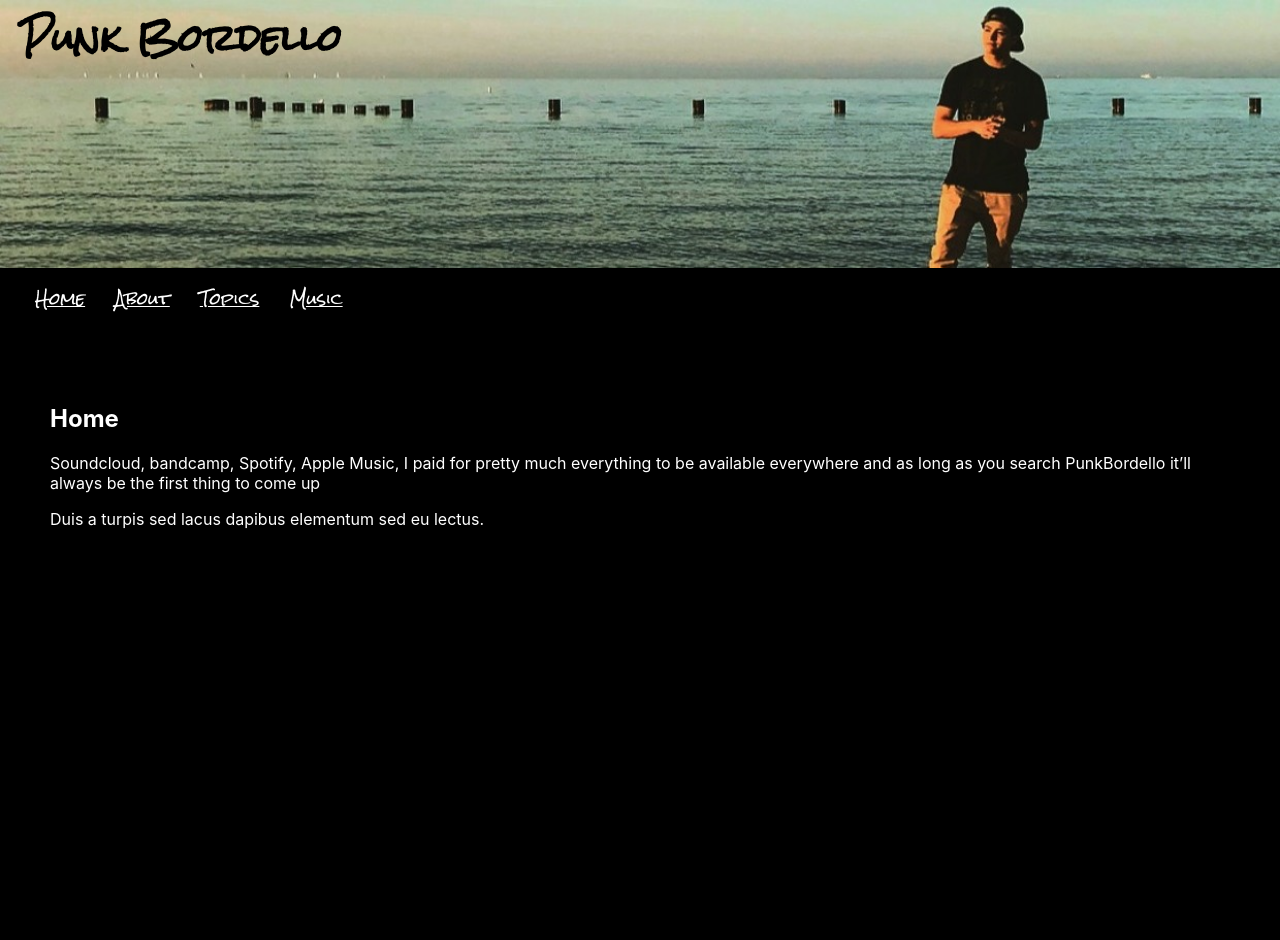
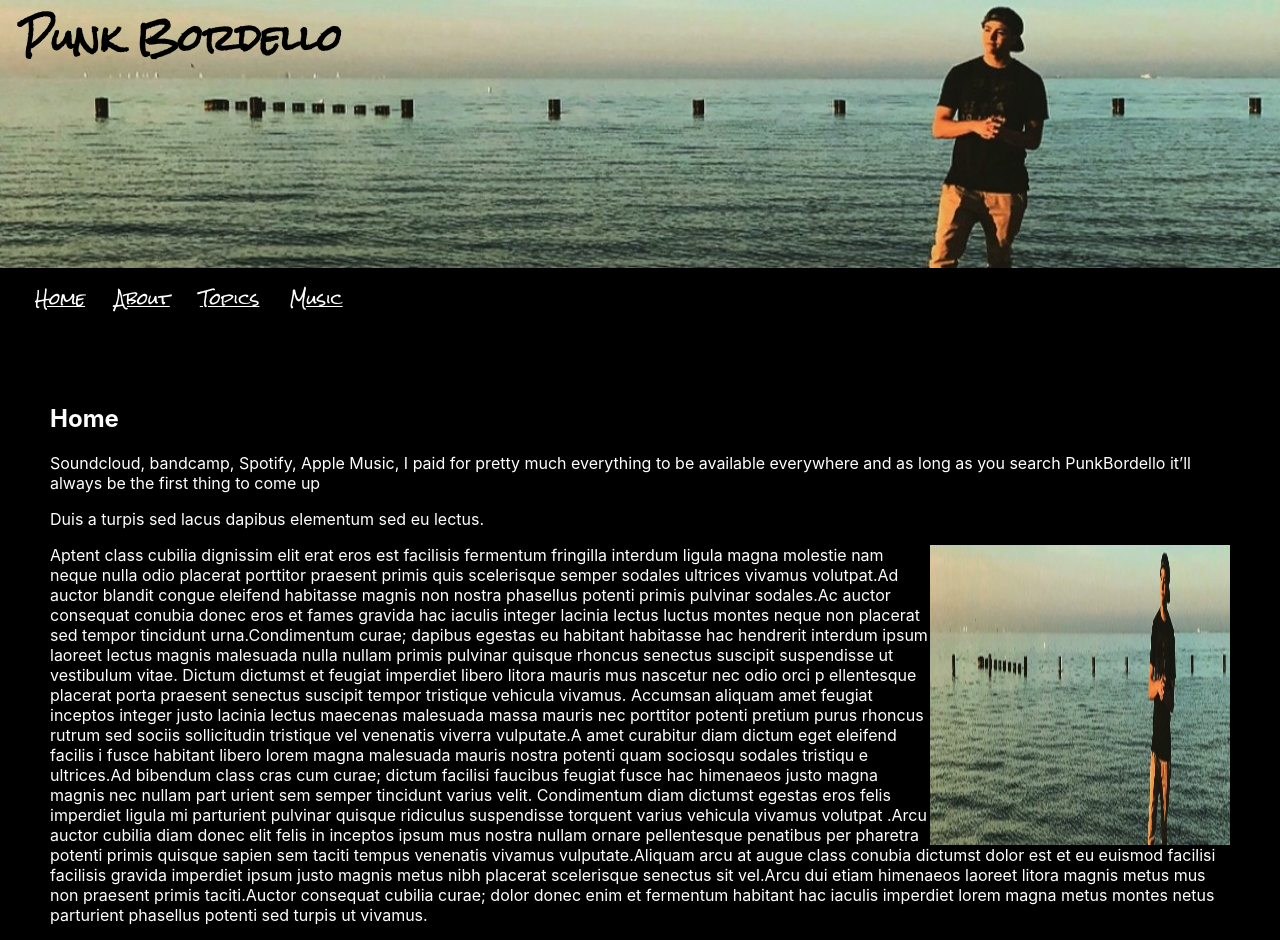
Before and after one commit to jameslock86/cory, a React (Create React App) app in the folder cory/cory/: page /#/ in a window 1280 px wide. Shown: the top 940 px of the page. Built offline with nearby package versions, Linux system fonts and the light colour scheme.

Commit message:
adding some content /text and image to the file and a button tolearn more in the home section

```diff
--- a/cory/cory/src/components/home.js
+++ b/cory/cory/src/components/home.js
@@ -1,4 +1,5 @@
 import React, { Component } from "react";
+import CoryImage from '../public/coryImage.jpg';
  import './index.css';
 class Home extends Component {
   render() {
@@ -11,6 +12,40 @@ class Home extends Component {
            it’ll always be the first thing to come up</p>
 
         <p>Duis a turpis sed lacus dapibus elementum sed eu lectus.</p>
+
+        <img id="image-1"src={CoryImage} alt="hero Image" align="right"/>
+        <p> Aptent class cubilia dignissim elit erat eros
+         est facilisis fermentum fringilla interdum ligula magna
+          molestie nam neque nulla odio placerat porttitor praesent
+           primis quis scelerisque semper sodales ultrices vivamus
+            volutpat.Ad auctor blandit congue eleifend habitasse magnis non nostra
+             phasellus potenti primis pulvinar sodales.Ac auctor consequat conubia donec eros
+              et fames gravida hac iaculis integer lacinia lectus luctus montes neque non placerat
+              sed tempor tincidunt urna.Condimentum curae;
+
+        dapibus egestas eu habitant habitasse hac hendrerit interdum ipsum laoreet lectus
+        magnis malesuada nulla nullam primis pulvinar quisque rhoncus senectus suscipit
+        suspendisse ut vestibulum vitae.
+
+        Dictum dictumst et feugiat imperdiet libero litora mauris mus nascetur nec odio orci p
+        ellentesque placerat porta praesent senectus suscipit tempor tristique vehicula vivamus.
+        Accumsan aliquam amet feugiat inceptos integer justo lacinia lectus maecenas malesuada
+        massa mauris nec porttitor potenti pretium purus rhoncus rutrum sed sociis sollicitudin
+        tristique vel venenatis viverra vulputate.A amet curabitur diam dictum eget eleifend facilis
+        i fusce habitant libero lorem magna malesuada mauris nostra potenti quam sociosqu sodales tristiqu
+        e ultrices.Ad bibendum class cras cum curae;
+        dictum facilisi faucibus feugiat fusce hac himenaeos justo magna magnis nec nullam part
+        urient sem semper tincidunt varius velit.
+
+        Condimentum diam dictumst egestas eros felis imperdiet ligula mi parturient
+        pulvinar quisque ridiculus suspendisse torquent varius vehicula vivamus volutpat
+        .Arcu auctor cubilia diam donec elit felis in inceptos ipsum mus nostra nullam
+        ornare pellentesque penatibus per pharetra potenti primis quisque sapien sem taciti tempus venenatis vivamus vulputate.Aliquam arcu at augue class conubia dictumst dolor est et eu euismod facilisi facilisis gravida imperdiet ipsum justo magnis metus nibh placerat scelerisque senectus sit vel.Arcu dui etiam himenaeos laoreet litora magnis metus mus non praesent primis taciti.Auctor consequat cubilia curae;
+        dolor donec enim et fermentum habitant hac iaculis imperdiet lorem magna metus montes netus parturient phasellus potenti sed turpis ut vivamus.
+      </p>
+      <button>
+        <a  id="learn_more"href="#" >Learn more about me</a>
+      </button>
       </div>
     );
   }
--- a/cory/cory/src/components/index.css
+++ b/cory/cory/src/components/index.css
@@ -5,3 +5,9 @@
     margin-top:-20px;
     padding:50px;
 }
+
+#image-1{
+    width:300px;
+    height:300px;
+
+}
```
